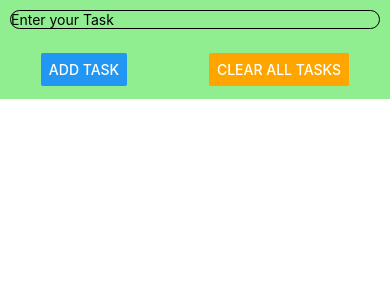
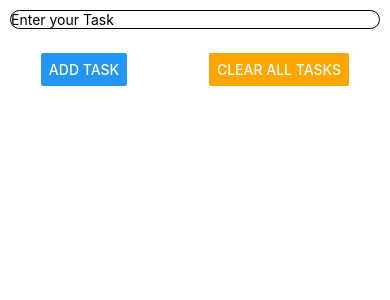
Before and after one commit to Amandeepsingh75/Todo-app-mobile, a React Native app: screen / in a window 390 px wide. Shown: the top 300 px of the page. Built offline with nearby package versions, Linux system fonts and the light colour scheme.

Commit message:
create apk build

```diff
--- a/App.tsx
+++ b/App.tsx
@@ -1,14 +1,14 @@
 import React from 'react';
 import Todo from './components/Todo.tsx'
-import { ScrollView , SafeAreaView} from 'react-native';
+import { ScrollView, SafeAreaView } from 'react-native';
 
 function App(): React.JSX.Element {
- return (
-  <SafeAreaView>
-  <ScrollView>
-<Todo />
-  </ScrollView>
-  </SafeAreaView>
+  return (
+    <ScrollView>
+      <SafeAreaView>
+        <Todo />
+      </SafeAreaView>
+    </ScrollView>
   );
 }
 
--- a/components/Todo.tsx
+++ b/components/Todo.tsx
@@ -16,7 +16,7 @@ const handleDelete =(id :number)=>{
 setTasks(tasks.filter((_ , i) => i !== id))
 }
 return (
-<View style={styles.container}>
+<View>
 <TextInput
         placeholder="Enter your Task"
         style={styles.input}
@@ -56,10 +56,6 @@ return (
 }
 
 const styles = StyleSheet.create({
-    container:{
-        backgroundColor:'lightgreen',
-        // height:'100%'
-        },
 input:{
     margin:10,
     borderWidth:1,
```
Also changed, not shown: 3 other files (tests, documents, lock files or other folders).
